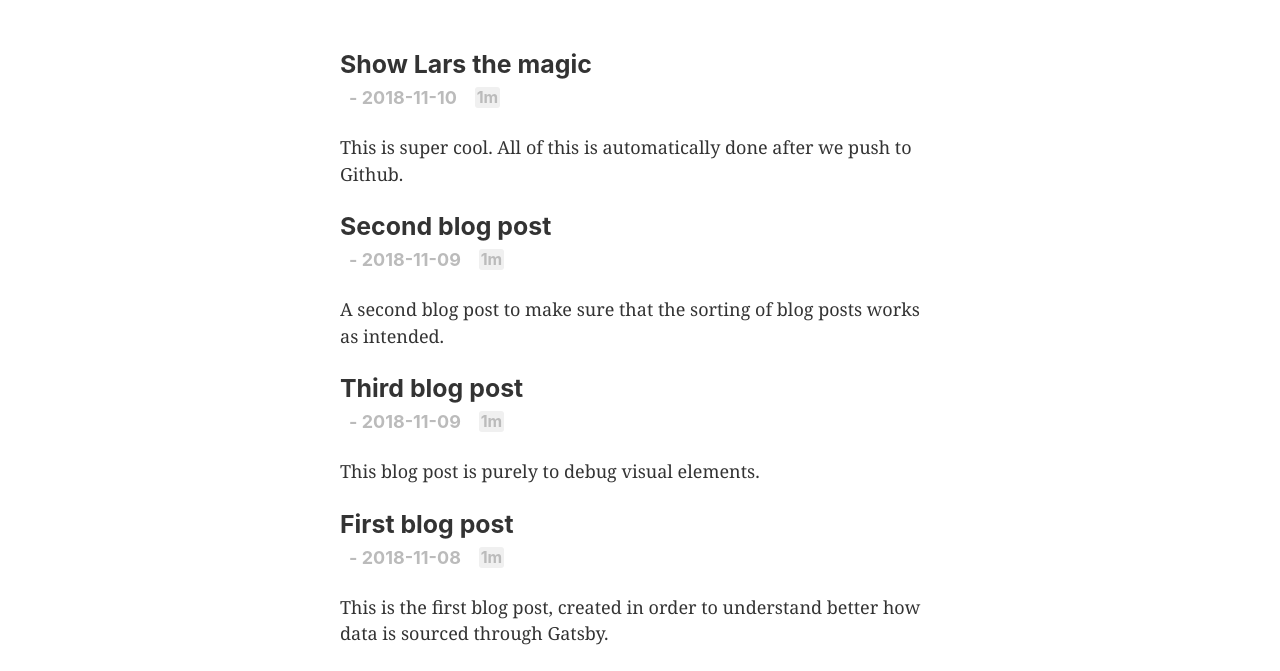
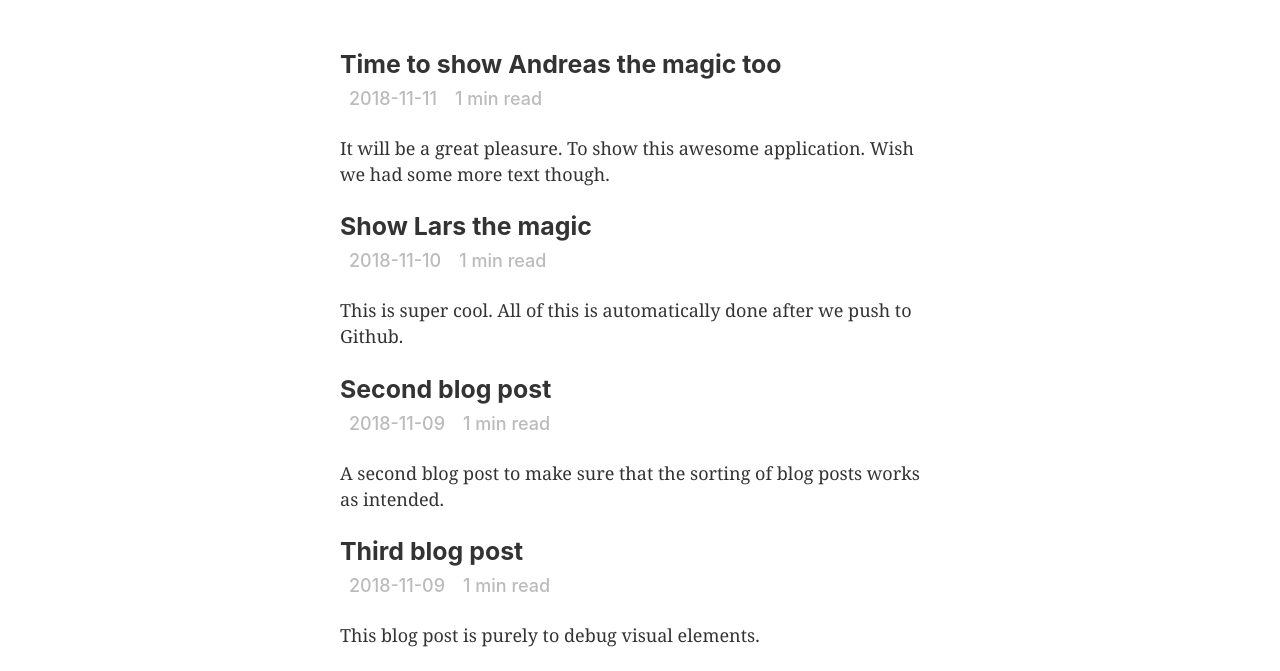
Before and after one commit to buddbro/temp-name-blog, a Gatsby site: page / in a window 1280 px wide. Shown: the part 126-797 px from the top of the page. Built offline with nearby package versions, Linux system fonts and the light colour scheme; Gatsby itself is replaced by a stand-in of ours.

Commit message:
Demo for Andreas

```diff
--- a/src/components/postlistmodule.js
+++ b/src/components/postlistmodule.js
@@ -2,15 +2,15 @@ import React from 'react'
 import styled from 'styled-components'
 import { Link } from 'gatsby';
 
-const Title = styled.h3`
+const HeaderContainer = styled.div`
     display: flex;
     flex-direction: column;
     align-items: flex-start;
 `
-const StyledDate = styled.div`
+const StyledDate = styled.h4`
     color: #bbb;
-    font-size: 18px;
     margin-left: 0.5rem;
+    font-weight: 500;
 `
 
 const SubContainer = styled.div`
@@ -20,12 +20,9 @@ const SubContainer = styled.div`
     align-items: center;
 `
 
-const TimeToRead = styled.div`
-    background: #f0f0f0;
-    font-size 16px;
+const TimeToRead = styled.h4`
     color: #bbb;
-    border-radius: 3px;
-    padding: 0.1rem;
+    font-weight: 500;
     margin-left: 1rem;
 `
 
@@ -40,13 +37,13 @@ const PostListModule = ({node}) => (
         <Link
             to={node.fields.slug}
             style={{textDecoration: 'none', color: 'inherit'}}>
-            <Title>
-                {node.frontmatter.title}
+            <HeaderContainer>
+                <h3 style={{marginBottom: '0.1rem'}}>{node.frontmatter.title}</h3>
                 <SubContainer>
-                    <StyledDate>- {node.frontmatter.date}</StyledDate>
-                    <TimeToRead>{node.timeToRead}m</TimeToRead>
+                    <StyledDate>{node.frontmatter.date}</StyledDate>
+                    <TimeToRead>{node.timeToRead} min read</TimeToRead>
                 </SubContainer>
-            </Title>
+            </HeaderContainer>
             <p>{node.excerpt}</p>
         </Link>
     </StyledContainer>
--- /dev/null
+++ b/src/content/posts/show-andreas-magic.md
@@ -0,0 +1,8 @@
+---
+title: "Time to show Andreas the magic too"
+date: "2018-11-11"
+---
+
+It will be a great pleasure.
+
+To show this awesome application. Wish we had some more text though.
```
Also changed, not shown: src/utils/typography.js (+10 -1 lines).
